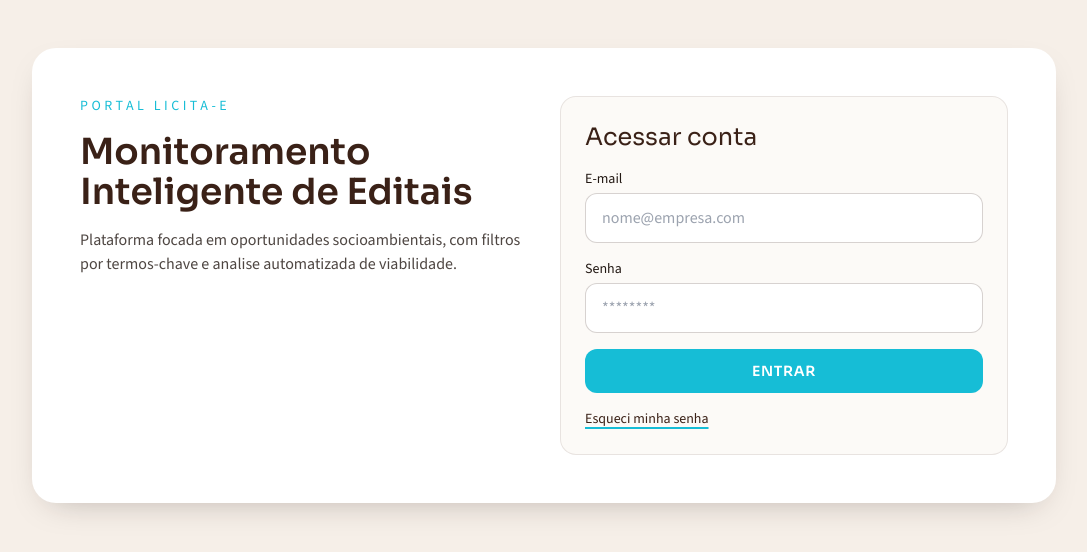
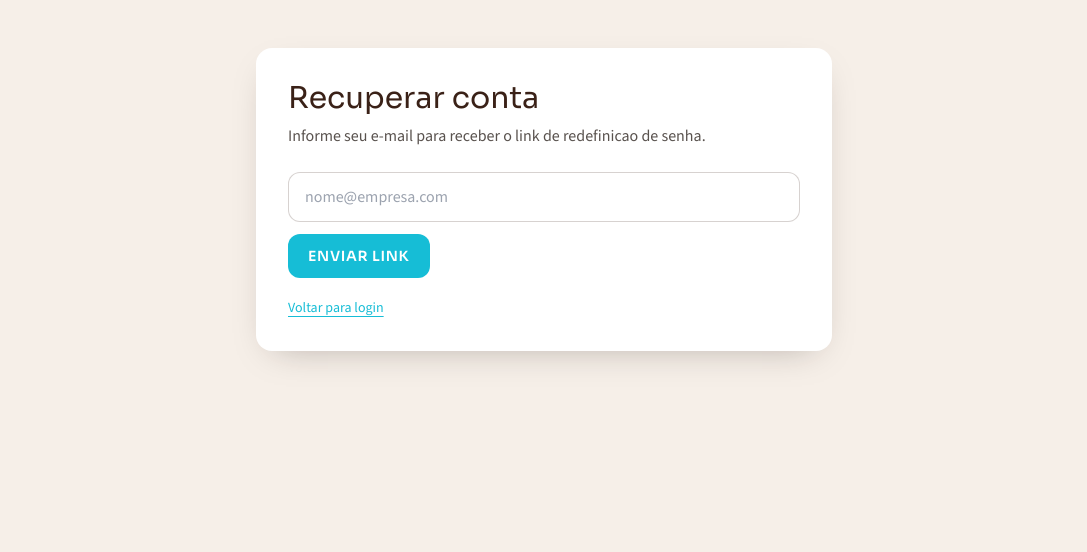
Before and after one commit to pamellasantosa-pixel/portal-licita-e, a React (Vite) app: page /recover in a window 1280 px wide. Before the commit this address led to /. Shown: the top 552 px of the page, without its empty margins (96-1183 px from the left). Built offline with nearby package versions, Linux system fonts and the light colour scheme; no server answers.

Commit message:
feat: adicionar recuperacao de senha

```diff
--- a/src/App.jsx
+++ b/src/App.jsx
@@ -1,6 +1,7 @@
 import { useEffect, useState } from "react";
 import { Navigate, Route, Routes } from "react-router-dom";
 import LoginPage from "./pages/LoginPage";
+import RecoverPage from "./pages/RecoverPage";
 import DashboardPage from "./pages/DashboardPage";
 import BidsPage from "./pages/BidsPage";
 import BidDetailsPage from "./pages/BidDetailsPage";
@@ -43,6 +44,7 @@
   return (
     <Routes>
       <Route path="/" element={<LoginPage />} />
+      <Route path="/recover" element={<RecoverPage />} />
       <Route
         path="/dashboard"
         element={
--- a/src/pages/LoginPage.jsx
+++ b/src/pages/LoginPage.jsx
@@ -1,5 +1,5 @@
 import { useEffect, useState } from "react";
-import { useNavigate } from "react-router-dom";
+import { Link, useNavigate } from "react-router-dom";
 import { getSupabaseClientOrThrow } from "../lib/supabaseClient";
 
 export default function LoginPage() {
@@ -89,9 +89,9 @@
           >
             {isSubmitting ? "Entrando..." : "Entrar"}
           </button>
-          <button type="button" className="font-body text-sm text-brand-brown underline decoration-brand-cyan decoration-2 underline-offset-4">
+          <Link to="/recover" className="font-body text-sm text-brand-brown underline decoration-brand-cyan decoration-2 underline-offset-4">
             Esqueci minha senha
-          </button>
+          </Link>
         </form>
       </section>
     </main>
--- /dev/null
+++ b/src/pages/RecoverPage.jsx
@@ -0,0 +1,54 @@
+import { useState } from "react";
+import { Link } from "react-router-dom";
+import { getSupabaseClientOrThrow } from "../lib/supabaseClient";
+
+export default function RecoverPage() {
+  const [email, setEmail] = useState("");
+  const [message, setMessage] = useState("");
+  const [error, setError] = useState("");
+
+  async function handleSubmit(event) {
+    event.preventDefault();
+    setMessage("");
+    setError("");
+
+    try {
+      const supabase = getSupabaseClientOrThrow();
+      const { error: resetError } = await supabase.auth.resetPasswordForEmail(email);
+      if (resetError) throw resetError;
+      setMessage("Se o e-mail existir, voce recebera instrucoes de recuperacao.");
+    } catch (err) {
+      setError(err.message || "Falha ao solicitar recuperacao de senha.");
+    }
+  }
+
+  return (
+    <main className="min-h-screen bg-brand-sand px-6 py-12">
+      <section className="mx-auto max-w-xl rounded-2xl bg-white p-8 shadow-panel">
+        <h1 className="font-heading text-3xl text-brand-brown">Recuperar conta</h1>
+        <p className="mt-2 font-body text-brand-ink/75">Informe seu e-mail para receber o link de redefinicao de senha.</p>
+
+        <form onSubmit={handleSubmit} className="mt-6 space-y-3">
+          <input
+            type="email"
+            value={email}
+            onChange={(event) => setEmail(event.target.value)}
+            required
+            placeholder="nome@empresa.com"
+            className="w-full rounded-xl border border-brand-brown/20 px-4 py-3 font-body outline-none ring-brand-cyan transition focus:ring-2"
+          />
+          <button className="rounded-xl bg-brand-cyan px-5 py-3 font-heading text-sm font-semibold uppercase tracking-wider text-white">
+            Enviar link
+          </button>
+        </form>
+
+        {message && <p className="mt-3 font-body text-sm text-emerald-700">{message}</p>}
+        {error && <p className="mt-3 font-body text-sm text-red-700">{error}</p>}
+
+        <Link to="/" className="mt-5 inline-block font-body text-sm text-brand-cyan underline underline-offset-4">
+          Voltar para login
+        </Link>
+      </section>
+    </main>
+  );
+}
```
